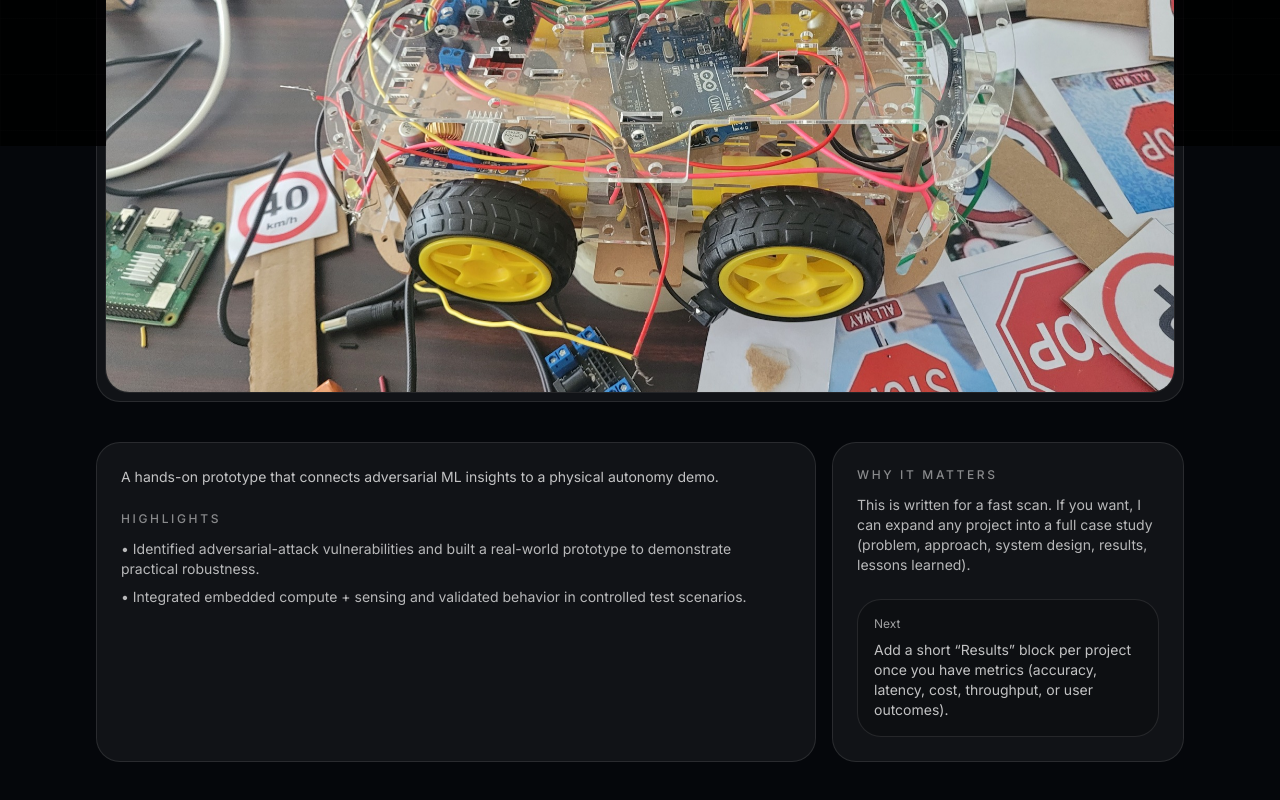
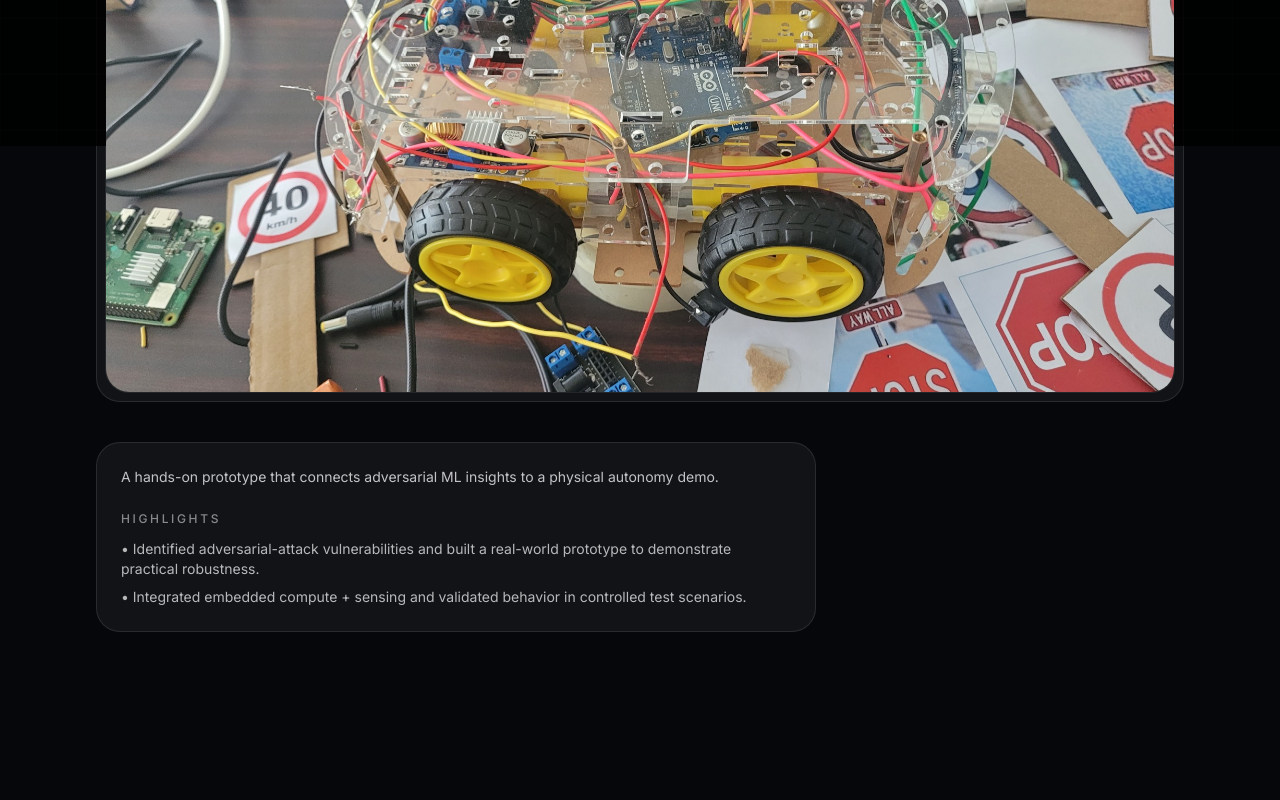
Before and after one commit to Kugel-Blitz-13/mayank-portfolio, a Next.js app: page /projects/adversarial-robust-autonomy in a window 1280 px wide. Shown: the part 654-1454 px from the top of the page. After the commit the page ends 1366 px from the top, so only its background shows below. Built offline with nearby package versions, Linux system fonts and the light colour scheme.

Commit message:
Update Grid-Scout video

```diff
--- a/app/page.tsx
+++ b/app/page.tsx
@@ -29,7 +29,7 @@
               <div className="mt-8 flex flex-wrap gap-3">
                 <Link
                   href="/projects"
-                  className="rounded-full bg-white px-5 py-2 text-sm font-semibold text-black hover:opacity-90"
+                  className="rounded-full bg-white px-5 py-2 text-sm font-semibold text-black hover:opacity-20"
                 >
                   View projects
                 </Link>
--- a/app/projects/[slug]/page.tsx
+++ b/app/projects/[slug]/page.tsx
@@ -90,22 +90,6 @@
               ))}
             </ul>
           </div>
-
-          <div className="rounded-3xl border border-white/10 bg-white/5 p-6">
-            <p className="text-xs font-medium uppercase tracking-[0.22em] text-white/50">Why it matters</p>
-            <p className="mt-3 text-sm text-white/70">
-              This is written for a fast scan. If you want, I can expand any project into a
-              full case study (problem, approach, system design, results, lessons learned).
-            </p>
-
-            <div className="mt-6 rounded-2xl border border-white/10 bg-black/20 p-4">
-              <p className="text-xs text-white/60">Next</p>
-              <p className="mt-2 text-sm text-white/75">
-                Add a short “Results” block per project once you have metrics (accuracy,
-                latency, cost, throughput, or user outcomes).
-              </p>
-            </div>
-          </div>
         </div>
       </Container>
     </main>
```
Also changed, not shown: 1 other file (tests, documents, lock files or other folders).
